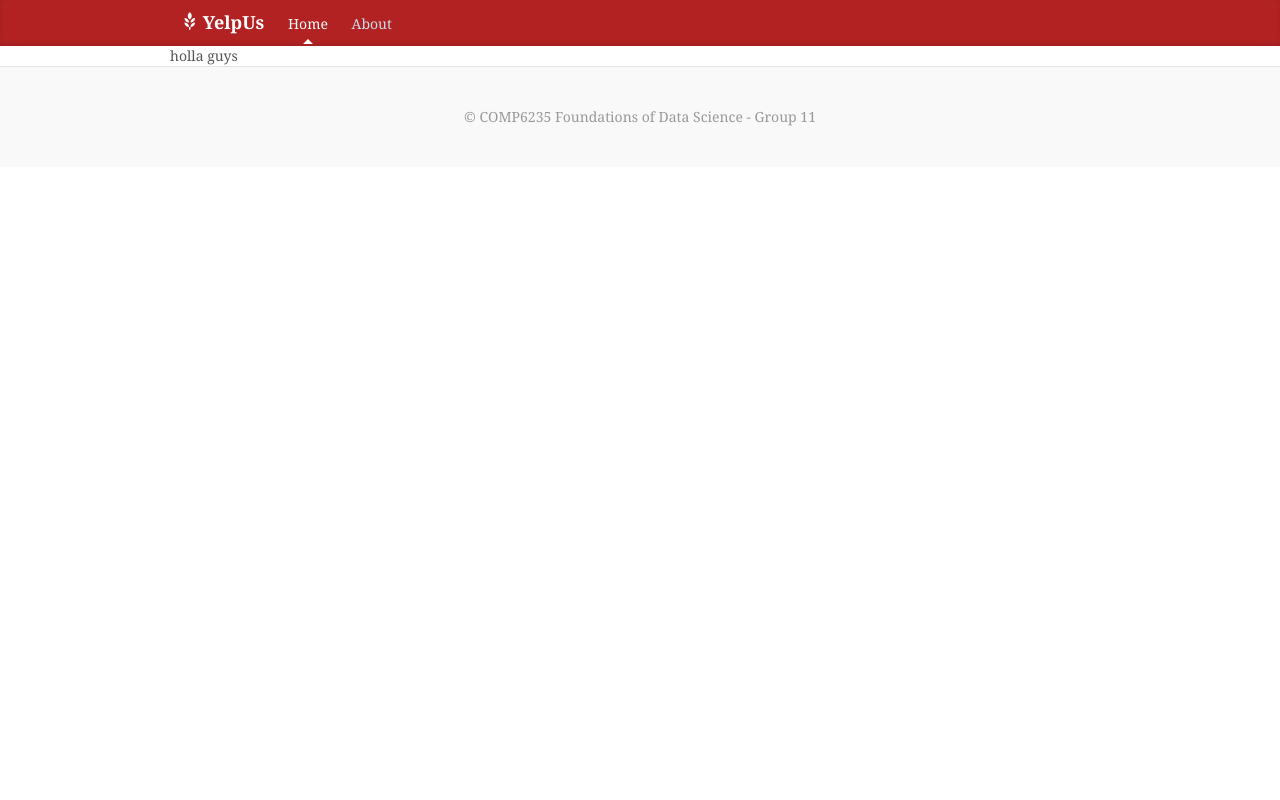
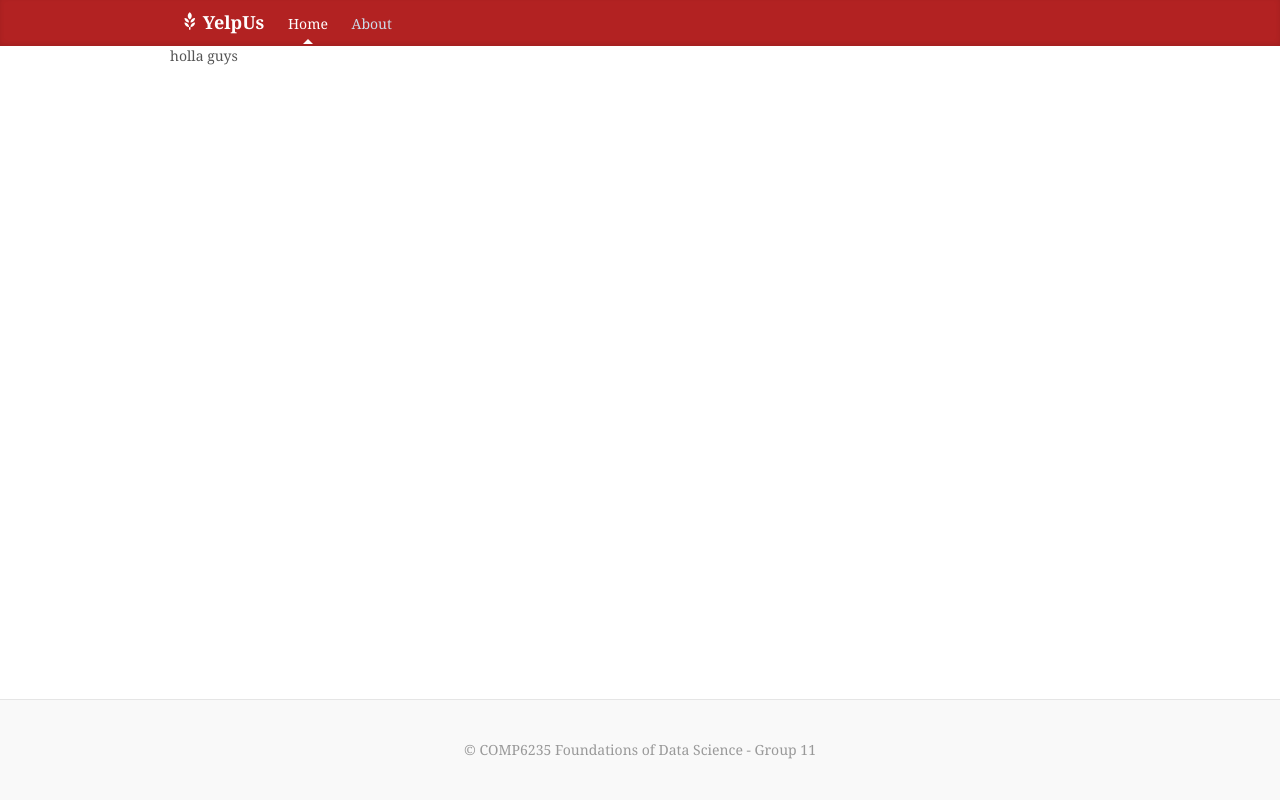
Before and after one commit to cinfwatd/comp6235, a Flask app: page / in a window 1280 px wide. Run offline with Flask 2, Linux system fonts and the light colour scheme; some libraries are stand-ins or nearby versions.

Commit message:
fix footer at bottom of screen

```diff
--- a/Website/templates/layout.html
+++ b/Website/templates/layout.html
@@ -48,7 +48,7 @@
 {#        </div>#}
     </div><!-- /.container -->
 
-    <footer class="site-footer">
+    <footer class="site-footer navbar-fixed-bottom">
       <p>&copy; COMP6235 Foundations of Data Science - Group 11 </p>
     </footer>
 
```
